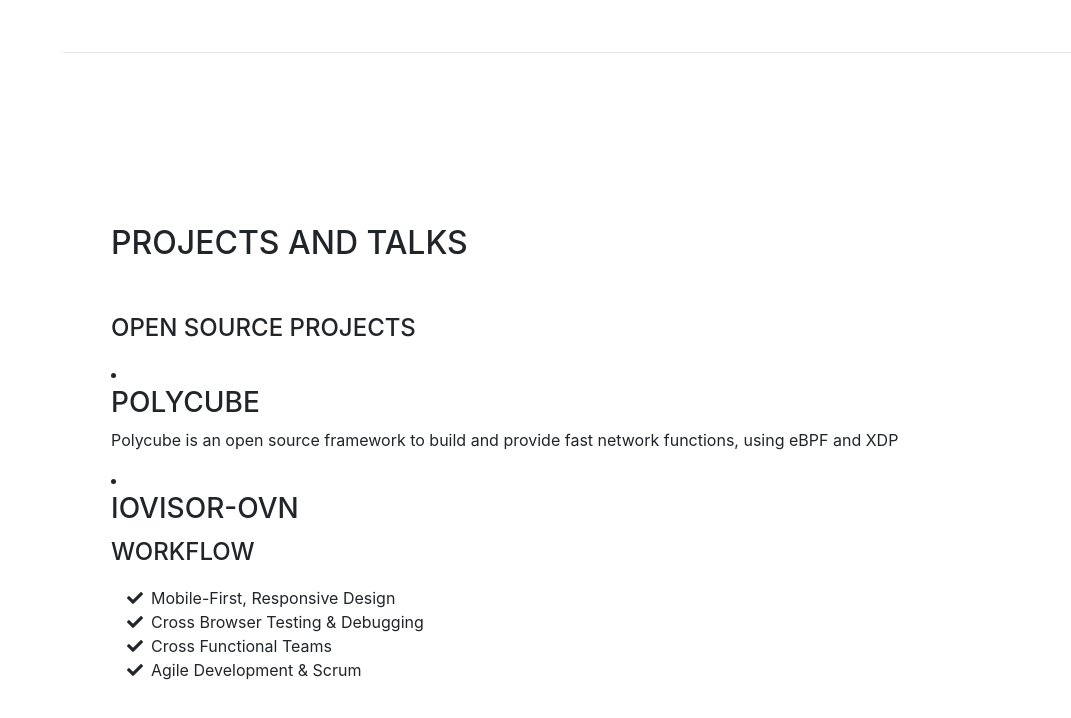
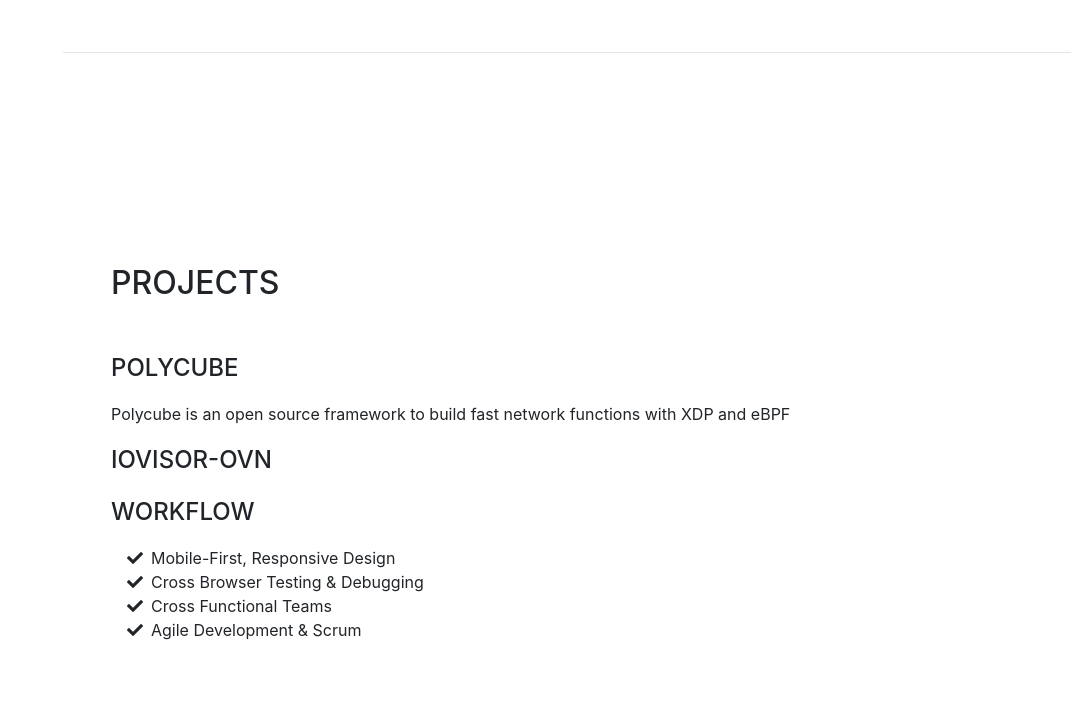
Before and after one commit to mbertrone/mbertrone.github.io, a website with bundled scripts: page index.html in a window 1280 px wide. Shown: the part 3922-4640 px from the top of the page, without its empty margins (209-1280 px from the left). Built offline with nearby package versions, Linux system fonts and the light colour scheme; a web font is replaced by a local one.

Commit message:
Update index.html

```diff
--- a/index.html
+++ b/index.html
@@ -262,16 +262,13 @@
 
       <section class="resume-section p-3 p-lg-5 d-flex flex-column" id="skills">
         <div class="my-auto">
-          <h2 class="mb-5">Projects and Talks</h2>
+          <h2 class="mb-5">Projects</h2>
 
-          <div class="subheading mb-3">Open Source projects</div>
-            <li>
-              <h3>Polycube</h3>
-              <p>Polycube is an open source framework to build and provide fast network functions, using eBPF and XDP</p>
-            </li>
-            <li>
-              <h3>Iovisor-OVN</h3>
-            </li>
+          <div class="subheading mb-3">Polycube</div>
+          <p>Polycube is an open source framework to build fast network functions with XDP and eBPF</p>
+          <div class="subheading mb-3">Iovisor-ovn</div>
+
+
 <!--           <ul class="list-inline dev-icons">
             <li class="list-inline-item">
               <i class="fab fa-html5"></i>
```
